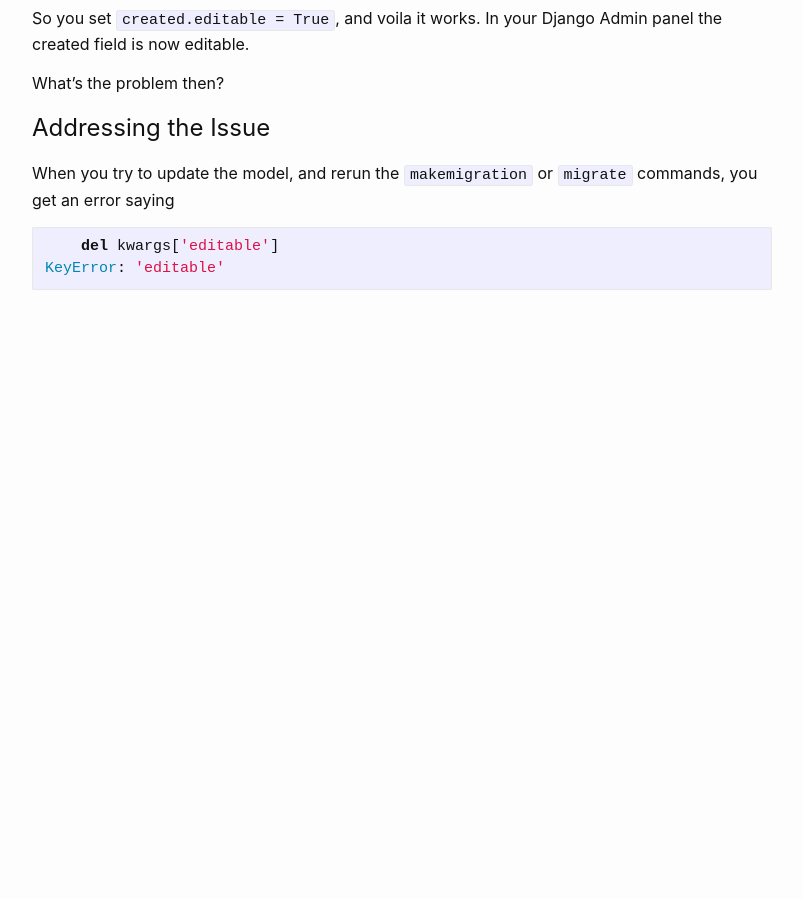
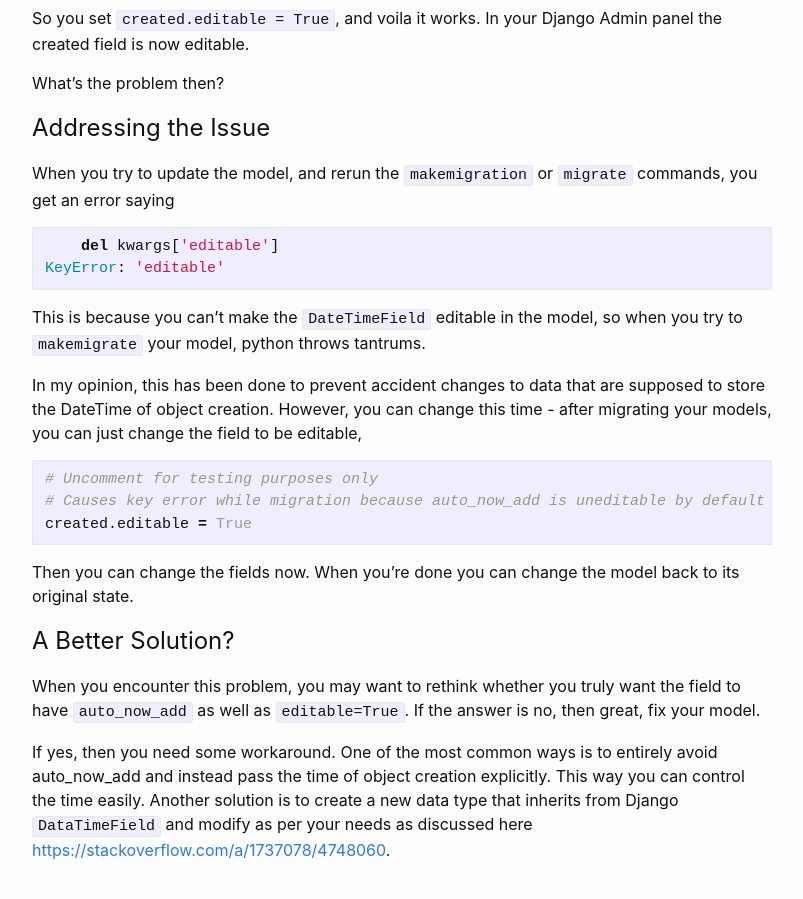
Before and after one commit to srirajshukla/codeb, a Jekyll site: the page built from _posts/2020-12-18-django-auto-time.md, in a window 1280 px wide and 900 px high, scrolled down 587 px. Shown: the whole window, without its empty margins (238-1041 px from the left). Built offline with Jekyll 4.4.1, drawn with Linux system fonts in a browser that asks for light colours; before the commit the page ends 922 px from its top, so only the background shows below that.

Commit message:
Article Updated

````diff
--- a/_posts/2020-12-18-django-auto-time.md
+++ b/_posts/2020-12-18-django-auto-time.md
@@ -35,3 +35,23 @@ When you try to update the model, and rerun the `makemigration` or `migrate` com
     del kwargs['editable']
 KeyError: 'editable'
 ```
+
+This is because you can't make the `DateTimeField` editable in the model, so when you try to `makemigrate` your model, python throws tantrums.
+
+In my opinion, this has been done to prevent accident changes to data that are supposed to store the DateTime of object creation. However, you can change this time - after migrating your models, you can just change the field to be editable,
+
+```python
+# Uncomment for testing purposes only
+# Causes key error while migration because auto_now_add is uneditable by default
+created.editable = True
+```
+
+Then you can change the fields now. When you're done you can change the model back to its original state.
+
+
+
+## A Better Solution?
+
+When you encounter this problem, you may want to rethink whether you truly want the field to have `auto_now_add` as well as `editable=True`. If the answer is no, then great, fix your model.
+
+If yes, then you need some workaround. One of the most common ways is to entirely avoid auto_now_add and instead pass the time of object creation explicitly. This way you can control the time easily. Another solution is to create a new data type that inherits from Django `DataTimeField` and modify as per your needs as discussed here [https://stackoverflow.com/a/1737078/4748060](https://stackoverflow.com/a/1737078/4748060).
````
